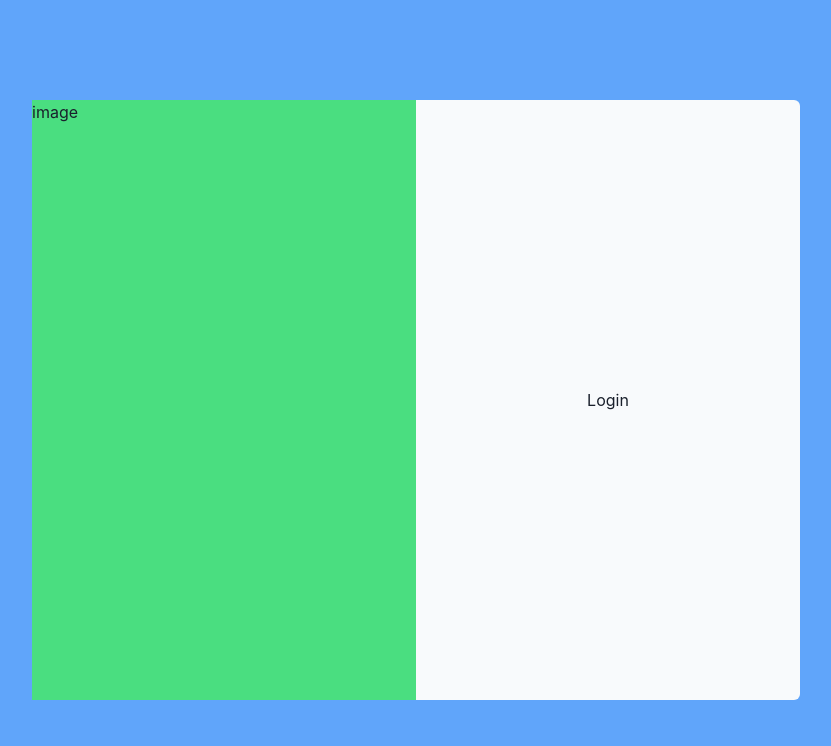
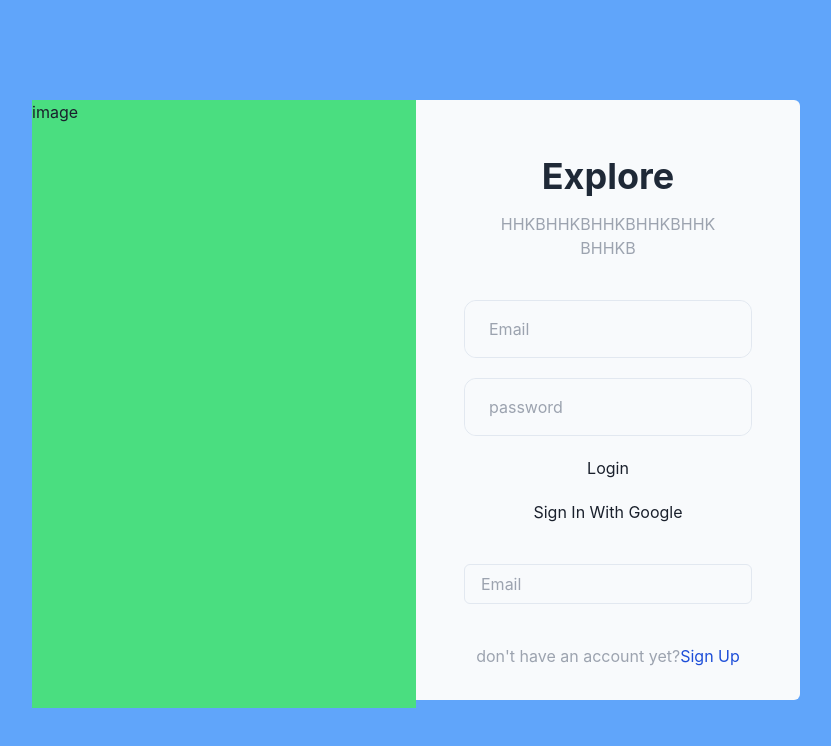
Before and after one commit to omegamaster86/portfolio1, a Next.js app in the folder front/: page /login in a window 1280 px wide. Shown: the top 746 px of the page, without its empty margins (224-1055 px from the left). Built offline with nearby package versions, Linux system fonts and the light colour scheme.

Commit message:
add : chakra Email

```diff
--- a/front/pages/login.tsx
+++ b/front/pages/login.tsx
@@ -1,5 +1,8 @@
+import Email from "next-auth/providers/email";
 import Head from "next/head";
+import Link from "next/link";
 import { Layout } from "./components/layout";
+import { EmailAdress } from "./components/email"
 
 export default function Login(){
     return(
@@ -7,7 +10,44 @@ export default function Login(){
             <Head>
                 <title>Login</title>
             </Head>
-            <h1>Login</h1>
+            <section className="w-3/4 mx-auto flex flex-col gap-10">
+                <div className="title">
+                    <h1 className="text-gray-800 text-4xl font-bold py-4">Explore</h1>
+                    <p className=" w-3/4 mx-auto text-gray-400">HHKBHHKBHHKBHHKBHHKBHHKB</p>
+                </div>
+                <form className=" flex flex-col gap-5">
+                    <div className="flex border rounded-xl relative">
+                        <input
+                        className="w-full py-4 px-6 border rounded-xl bg-slate-50 focus:outline-none border-none"
+                        type="email"
+                        name="email"
+                        placeholder="Email"
+                        />
+                    </div>
+                    <div className="flex border rounded-xl relative">
+                        <input
+                        className="w-full py-4 px-6 border rounded-xl bg-slate-50 focus:outline-none border-none"
+                        type="password"
+                        name="password"
+                        placeholder="password"
+                        />
+                    </div>
+                    <div className="input-button">
+                        <button type="submit">
+                            Login
+                        </button>
+                    </div>
+                    <div className="input-button">
+                        <button type="submit">
+                            Sign In With Google
+                        </button>
+                    </div>
+                </form>
+                <EmailAdress/>
+                <p className="text-gray-400 text-center">
+                    don't have an account yet?<Link className=" text-blue-700" href={'/register'}>Sign Up</Link>
+                </p>
+            </section>
         </Layout>
     )
 }
```
